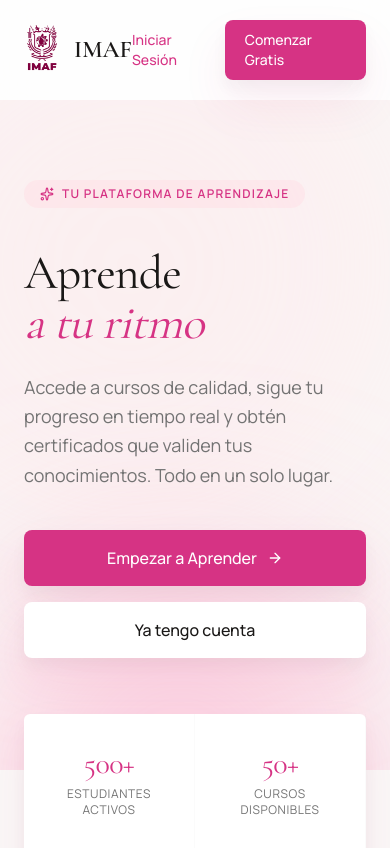
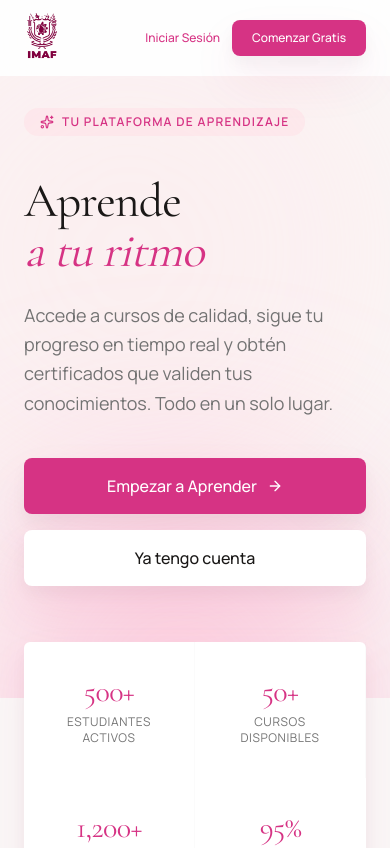
Before and after one commit to webzma/frontend-imaf, a Next.js app: page / in a window 390 px wide. Shown: the top 848 px of the page. Built offline with nearby package versions, Linux system fonts and the light colour scheme.

Commit message:
responsive in landing

```diff
--- a/app/page.tsx
+++ b/app/page.tsx
@@ -24,7 +24,7 @@ export default function LandingPage() {
               <div className="w-9 h-9 flex items-center justify-center">
                 <Image src={LogoImaf} alt="IMAF" width={30} height={30} />
               </div>
-              <span className="font-serif text-2xl font-semibold text-on-surface ml-1">
+              <span className="hidden md:flex font-serif text-2xl font-semibold text-on-surface ml-1">
                 IMAF
               </span>
             </Link>
@@ -51,13 +51,13 @@ export default function LandingPage() {
             <div className="flex items-center gap-3">
               <Link
                 href="/login"
-                className="text-primary hover:text-primary/80 transition-colors font-medium text-sm"
+                className="text-primary hover:text-primary/80 transition-colors font-medium text-xs md:text-sm"
               >
                 Iniciar Sesión
               </Link>
               <Link
                 href="/register"
-                className="bg-primary text-primary-foreground rounded-md px-5 py-2.5 ambient-shadow hover:opacity-90 transition-opacity text-sm font-medium"
+                className="bg-primary text-primary-foreground rounded-md px-5 py-2.5 ambient-shadow hover:opacity-90 transition-opacity text-xs md:text-sm font-medium"
               >
                 Comenzar Gratis
               </Link>
@@ -72,7 +72,7 @@ export default function LandingPage() {
         <div className="absolute top-[-20%] right-[-10%] w-[600px] h-[600px] rounded-full bg-primary-container/30 blur-[120px] pointer-events-none" />
         <div className="absolute bottom-[-30%] left-[-5%] w-[400px] h-[400px] rounded-full bg-secondary-container/40 blur-[100px] pointer-events-none" />
 
-        <div className="max-w-7xl mx-auto px-6 lg:px-16 pt-20 pb-28 lg:pt-28 lg:pb-36 relative">
+        <div className="max-w-7xl mx-auto px-6 lg:px-16 pt-8 md:pt-20 pb-28 lg:pt-28 lg:pb-36 relative">
           <div className="grid lg:grid-cols-12 gap-12 lg:gap-8 items-start">
             {/* Left — Text content */}
             <div className="lg:col-span-7 space-y-10">
@@ -147,7 +147,7 @@ export default function LandingPage() {
       </section>
 
       {/* Stats — Floating bar */}
-      <section className="relative -mt-14 z-10 pb-8">
+      <section className="relative -mt-14 z-10 pb-0 md:pb-8">
         <div className="max-w-5xl mx-auto px-6 lg:px-16">
           <div className="bg-surface-container-lowest rounded-sm ambient-shadow grid grid-cols-2 md:grid-cols-4 divide-x divide-outline-variant/10">
             {[
@@ -272,7 +272,7 @@ export default function LandingPage() {
       </section>
 
       {/* How It Works Section */}
-      <section id="como-funciona" className="py-28">
+      <section id="como-funciona" className="py-8 md:py-28">
         <div className="max-w-7xl mx-auto px-6 lg:px-16">
           <div className="text-center mb-20 space-y-4">
             <span className="font-sans text-xs uppercase tracking-widest text-primary font-semibold">
@@ -361,7 +361,7 @@ export default function LandingPage() {
       </section>
 
       {/* FAQ Section */}
-      <section id="faq" className="bg-surface-container-low py-28">
+      <section id="faq" className="bg-surface-container-low py-8 md:py-28">
         <div className="max-w-7xl mx-auto px-6 lg:px-16">
           <div className="grid lg:grid-cols-12 gap-12 lg:gap-20">
             {/* Left — sticky heading */}
@@ -387,7 +387,7 @@ export default function LandingPage() {
       </section>
 
       {/* Final CTA */}
-      <section className="relative overflow-hidden py-28">
+      <section className="relative overflow-hidden py-8 md:py-28">
         <div className="absolute inset-0 bg-primary/4" />
         <div className="absolute top-1/2 left-1/2 -translate-x-1/2 -translate-y-1/2 w-[800px] h-[800px] rounded-full bg-primary-container/10 blur-[150px] pointer-events-none" />
 
```
